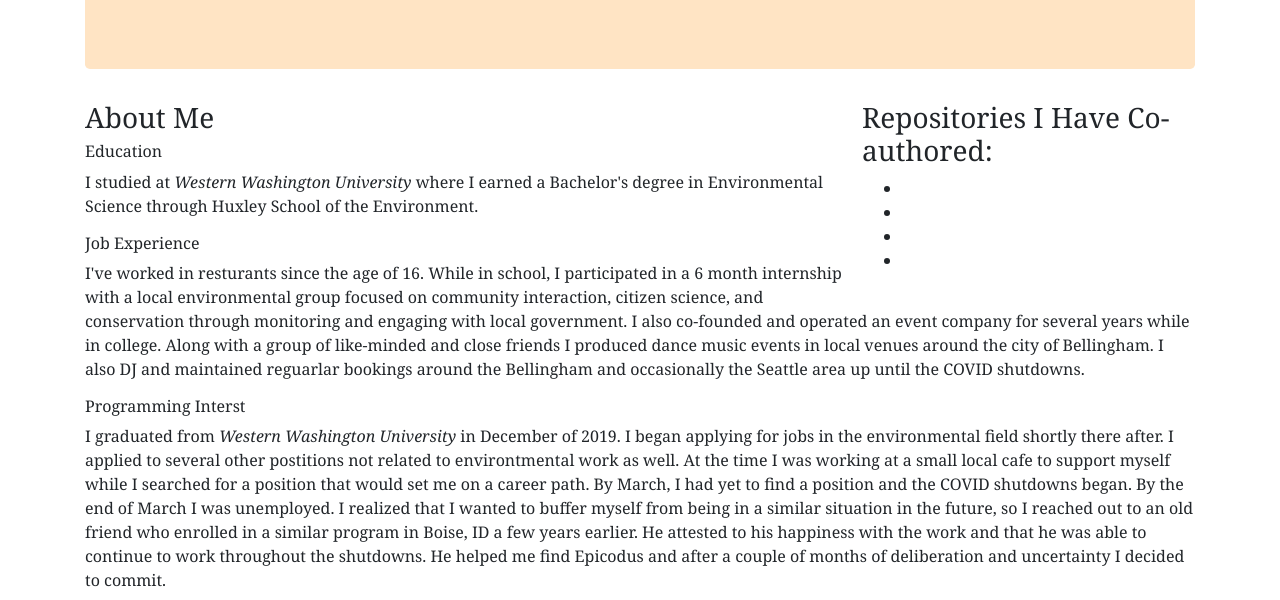
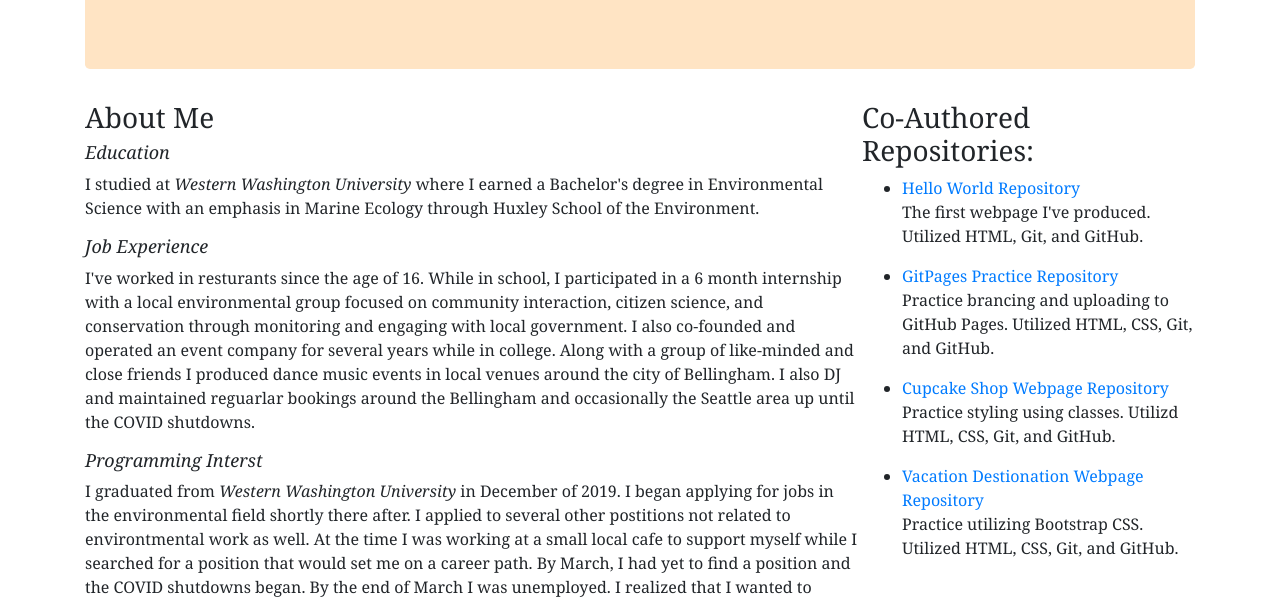
Before and after one commit to EricStratton/landing-page, a plain HTML site: page index.html in a window 1280 px wide. Shown: the part 200-800 px from the top of the page. Drawn offline with Linux system fonts and the light colour scheme.

Commit message:
adjusting css styling, add more information to repository links

```diff
--- a/css/styles.css
+++ b/css/styles.css
@@ -5,13 +5,17 @@
   background-color: bisque;
 }
 .header {
+  font-style: italic;
   text-emphasis: bold;
-  font-size: medium;
+  font-size: large;
 }
 .sidebar {
   width: 30%;
   float: right;
 }
+.my-class {
+  border-bottom: 5px;
+}
 /* img {
   float: right;
 } */
--- a/index.html
+++ b/index.html
@@ -15,20 +15,51 @@
         </h2>
       </div>
       <div class="sidebar">
-        <h3>Repositories I Have Co-authored:</h3>
+        <h3 class="my-class">Co-Authored Repositories:</h3>
         <ul>
-          <li></li>
-          <li></li>
-          <li></li>
-          <li></li>
+          <li>
+            <a href="https://github.com/EricStratton/hello-world">
+              Hello World Repository
+            </a>
+            <p>
+              The first webpage I've produced. Utilized HTML, Git, and GitHub.
+            </p>
+          </li>
+          <li>
+            <a href="https://github.com/EricStratton/practicing-git-pages">
+              GitPages Practice Repository
+            </a>
+            <p>
+              Practice brancing and uploading to GitHub Pages. Utilized HTML,
+              CSS, Git, and GitHub.
+            </p>
+          </li>
+          <li>
+            <a href="https://github.com/EricStratton/cupcake-shop">
+              Cupcake Shop Webpage Repository
+            </a>
+            <p>
+              Practice styling using classes. Utilizd HTML, CSS, Git, and
+              GitHub.
+            </p>
+          </li>
+          <li>
+            <a href="https://github.com/EricStratton/vacation-destination">
+              Vacation Destionation Webpage Repository
+            </a>
+            <p>
+              Practice utilizing Bootstrap CSS. Utilized HTML, CSS, Git, and
+              GitHub.
+            </p>
+          </li>
         </ul>
       </div>
-      <h3>About Me</h3>
+      <h3 class="my-class">About Me</h3>
       <h4 class="header">Education</h4>
       <p>
         I studied at <em>Western Washington University</em> where I earned a
-        Bachelor's degree in Environmental Science through Huxley School of the
-        Environment.
+        Bachelor's degree in Environmental Science with an emphasis in Marine
+        Ecology through Huxley School of the Environment.
       </p>
       <h4 class="header">Job Experience</h4>
       <p>
```
